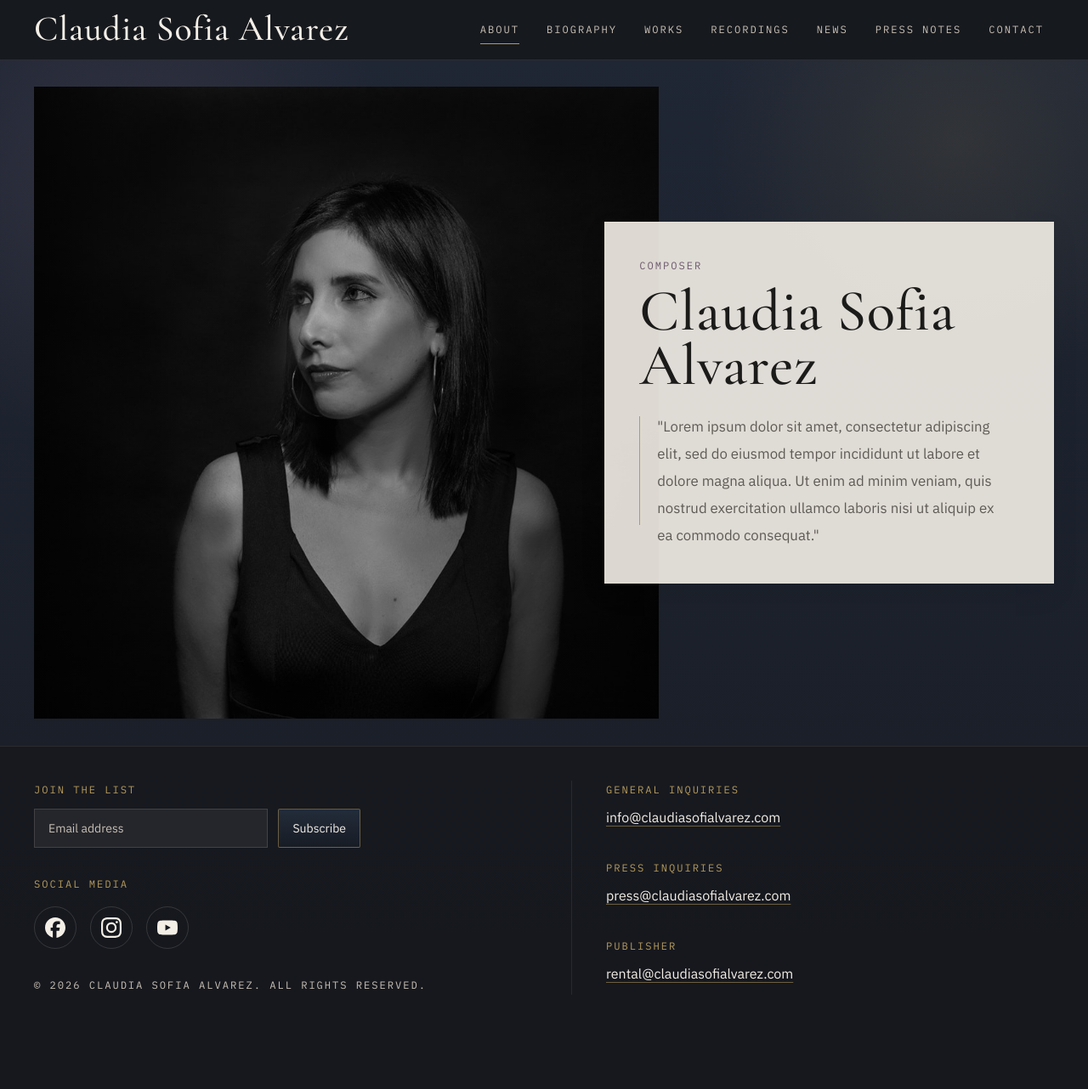
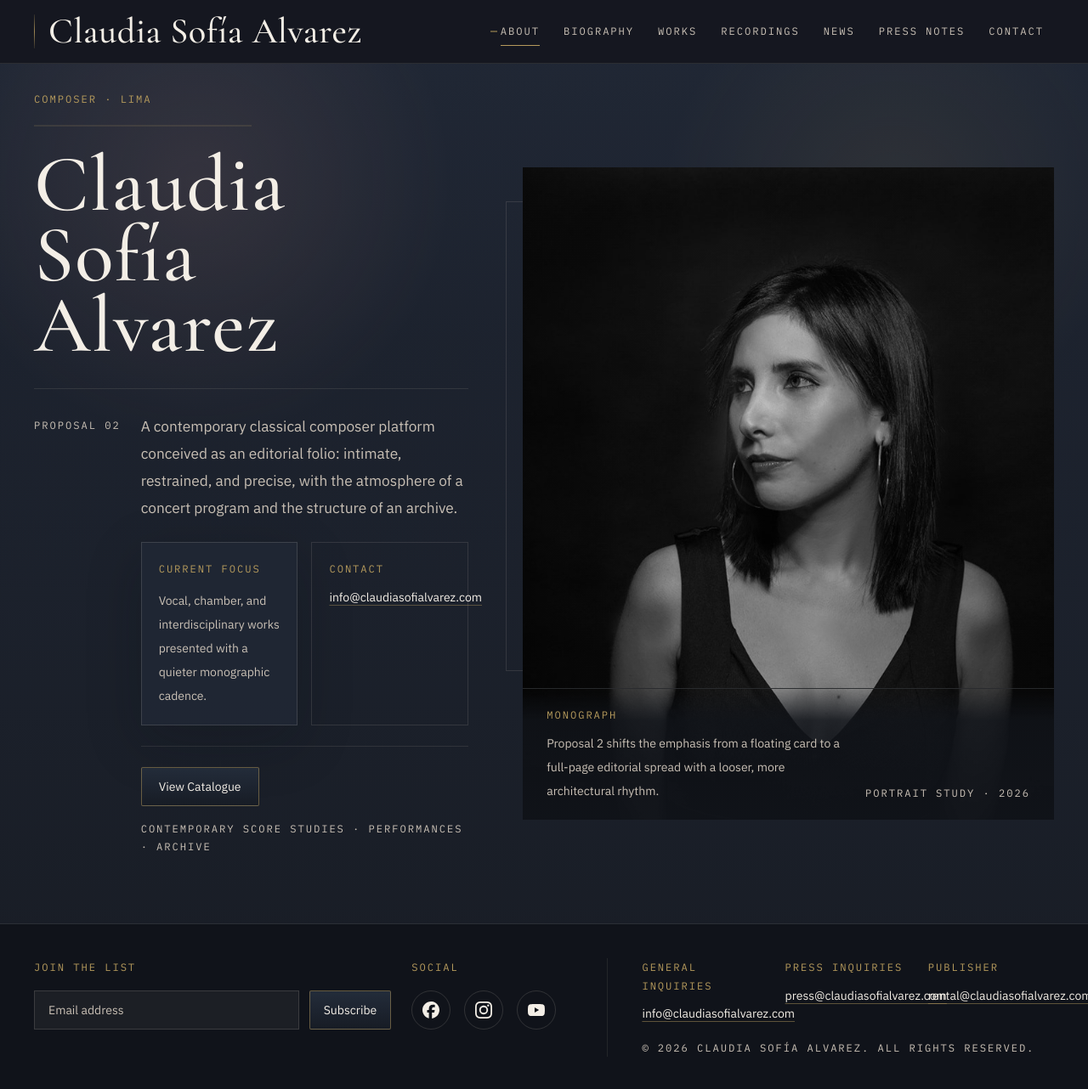
Before and after one commit to yepsan95/claudia-sofia-alvarez-portfolio, a Vue app: page /#/ in a window 1280 px wide. Shown: the whole page at 85% size. Before the commit the page ends 1211 px from the top, so only its background shows below. Built offline with nearby package versions, Linux system fonts and the light colour scheme.

Commit message:
feat: design proposal 2 [49]

```diff
--- a/src/App.vue
+++ b/src/App.vue
@@ -11,7 +11,7 @@
 <script setup lang="ts">
 import BaseNavBar from "./components/BaseNavBar.vue";
 
-const navBarTitle = "Claudia Sofia Alvarez";
+const navBarTitle = "Claudia Sofía Alvarez";
 const navBarOptions = [
   { name: "about", label: "About", to: "/" },
   { name: "biography", label: "Biography", to: "/biography" },
--- a/src/components/BaseAccordion.vue
+++ b/src/components/BaseAccordion.vue
@@ -1,5 +1,5 @@
 <template>
-  <div class="space-y-3">
+  <div class="space-y-5">
     <base-collapse
       v-for="(element, dataKey) in props.data"
       :key="dataKey"
@@ -8,7 +8,7 @@
           setCollapseRef(element.id, el as InstanceType<typeof BaseCollapse>)
       "
       :title="element.title"
-      title-class="flex items-center justify-center"
+      title-class="flex items-center justify-start"
       :is-open="props.openCollapseState[element.title]"
       @update:is-open="(value) => handleCollapseToggle(element.title, value)"
     >
--- a/src/components/BaseCollapse.vue
+++ b/src/components/BaseCollapse.vue
@@ -1,8 +1,8 @@
 <template>
-  <Disclosure as="div" class="mx-auto w-full bg-transparent py-3">
+  <Disclosure as="div" class="mx-auto w-full bg-transparent py-2">
     <DisclosureButton
       @click="toggleOpen"
-      class="score-rule relative flex w-full items-center justify-center px-4 py-3 text-center focus:outline-none"
+      class="score-rule relative flex w-full items-center justify-start px-4 py-3 text-left focus:outline-none sm:px-6 lg:px-8"
     >
       <slot name="title">
         <span
@@ -23,7 +23,7 @@
       @after-leave="afterLeave"
     >
       <DisclosurePanel v-if="localOpen" static>
-        <div class="w-full text-center center-slot">
+        <div class="w-full center-slot">
           <slot>
             <div
               class="inline-block text-sm text-[var(--text-secondary-light)]"
--- a/src/components/BaseFilter.vue
+++ b/src/components/BaseFilter.vue
@@ -1,11 +1,11 @@
 <template>
-  <div class="flex flex-wrap items-center justify-center gap-3">
+  <div class="flex flex-wrap items-center gap-3">
     <button
       v-for="option in props.options"
       :key="option.id"
       type="button"
       :aria-pressed="isSelected(option.id)"
-      class="rounded-full border px-4 py-2 text-sm font-medium tracking-[0.01em] transition-all duration-300 focus:outline-none focus:ring-2 focus:ring-[rgba(181,154,92,0.38)] focus:ring-offset-2 focus:ring-offset-[var(--color-paper)]"
+      class="section-label rounded-full border px-4 py-2 transition-all duration-300 focus:outline-none focus:ring-2 focus:ring-[rgba(181,154,92,0.38)] focus:ring-offset-2 focus:ring-offset-[var(--color-paper)]"
       :class="getPillClasses(option.id)"
       @click="toggleOption(option.id)"
     >
@@ -59,5 +59,5 @@ const toggleOption = (optionId: string) => {
 const getPillClasses = (optionId: string) =>
   isSelected(optionId)
     ? "border-[rgba(110,89,109,0.72)] bg-[var(--color-plum)] text-[var(--text-primary-dark)] shadow-[0_10px_25px_rgba(110,89,109,0.16)]"
-    : "border-[var(--border-soft)] bg-[rgba(244,240,232,0.88)] text-[var(--text-secondary-light)] hover:border-[rgba(181,154,92,0.6)] hover:text-[var(--text-primary-light)]";
+    : "border-[var(--border-soft)] bg-[rgba(244,240,232,0.78)] text-[var(--text-secondary-light)] hover:border-[rgba(181,154,92,0.58)] hover:text-[var(--text-primary-light)]";
 </script>
--- a/src/components/BaseNavBar.vue
+++ b/src/components/BaseNavBar.vue
@@ -1,14 +1,17 @@
 <template>
   <nav
-    class="fixed left-0 top-0 z-50 w-full border-b border-[rgba(201,192,181,0.12)] bg-[rgba(22,24,29,0.92)] text-[var(--text-primary-dark)] backdrop-blur-md"
+    class="fixed left-0 top-0 z-50 w-full border-b border-[rgba(201,192,181,0.12)] bg-[rgba(20,23,30,0.9)] text-[var(--text-primary-dark)] backdrop-blur-xl"
   >
     <div
-      class="mx-auto flex min-h-16 w-full max-w-[90rem] items-center justify-between gap-4 px-4 py-3 md:min-h-[70px] md:px-6 xl:px-10"
+      class="mx-auto flex min-h-16 w-full max-w-[96rem] items-center justify-between gap-4 px-4 py-3 md:min-h-[74px] md:px-6 xl:px-10"
     >
-      <div class="flex min-w-0 items-center">
+      <div class="flex min-w-0 items-center gap-4">
+        <span
+          class="hidden h-10 w-px bg-[linear-gradient(180deg,rgba(181,154,92,0.15),rgba(181,154,92,0.85),rgba(181,154,92,0.15))] lg:block"
+        />
         <router-link
           to="/"
-          class="font-display text-[2rem] leading-none tracking-[0.02em] text-[var(--text-primary-dark)] transition-colors duration-300 hover:text-[var(--color-gold)] md:text-[2.6rem]"
+          class="min-w-0 whitespace-nowrap font-display text-[clamp(1.4rem,7vw,2rem)] leading-none tracking-[0.01em] text-[var(--text-primary-dark)] transition-colors duration-300 hover:text-[var(--color-gold)] md:text-[2.65rem]"
           @click="isMenuOpen = false"
         >
           {{ props.title }}
@@ -25,11 +28,11 @@
       </button>
       <div
         id="site-nav-links"
-        class="absolute left-0 top-full w-full border-t border-[rgba(201,192,181,0.12)] bg-[rgba(22,24,29,0.97)] px-4 py-4 lg:static lg:w-auto lg:border-t-0 lg:bg-transparent lg:p-0"
+        class="absolute left-0 top-full w-full border-t border-[rgba(201,192,181,0.12)] bg-[rgba(20,23,30,0.97)] px-4 py-4 lg:static lg:w-auto lg:border-t-0 lg:bg-transparent lg:p-0"
         :class="isMenuOpen ? 'block' : 'hidden lg:block'"
       >
         <div
-          class="flex flex-col gap-1 lg:flex-row lg:flex-wrap lg:items-center lg:justify-end lg:gap-2"
+          class="flex flex-col gap-1 lg:flex-row lg:flex-wrap lg:items-center lg:justify-end lg:gap-1"
         >
           <router-link
             v-for="option in props.options"
@@ -40,11 +43,11 @@
           >
             <a
               :href="href"
-              class="section-label relative inline-flex rounded-sm px-3 py-2 text-[var(--text-secondary-dark)] transition-colors duration-300 hover:text-[var(--text-primary-dark)] lg:px-2 lg:py-3 xl:px-3"
+              class="section-label relative inline-flex rounded-sm px-3 py-2 text-[var(--text-secondary-dark)] transition-colors duration-300 hover:text-[var(--text-primary-dark)] lg:px-3 lg:py-3"
               :class="
                 isActive
-                  ? 'text-[var(--text-primary-dark)] after:absolute after:bottom-[0.35rem] after:left-3 after:right-3 after:h-px after:bg-[var(--color-gold)] lg:after:left-2 lg:after:right-2 xl:after:left-3 xl:after:right-3'
-                  : 'after:absolute after:bottom-[0.35rem] after:left-3 after:right-3 after:h-px after:origin-center after:scale-x-0 after:bg-[var(--color-gold)] after:transition-transform after:duration-300 hover:after:scale-x-100 lg:after:left-2 lg:after:right-2 xl:after:left-3 xl:after:right-3'
+                  ? 'text-[var(--text-primary-dark)] before:absolute before:left-0 before:top-1/2 before:hidden before:h-px before:w-2 before:-translate-y-1/2 before:bg-[var(--color-gold)] lg:before:block after:absolute after:bottom-[0.35rem] after:left-3 after:right-3 after:h-px after:bg-[var(--color-gold)]'
+                  : 'after:absolute after:bottom-[0.35rem] after:left-3 after:right-3 after:h-px after:origin-center after:scale-x-0 after:bg-[var(--color-gold)] after:transition-transform after:duration-300 hover:after:scale-x-100'
               "
               @click="
                 navigate();
--- a/src/views/HomeView.vue
+++ b/src/views/HomeView.vue
@@ -1,61 +1,128 @@
 <template>
-  <div class="surface-ink min-h-screen pt-16 md:pt-[70px]">
-    <section class="relative overflow-hidden">
+  <div class="surface-ink min-h-screen pt-16 md:pt-[74px]">
+    <section
+      class="relative overflow-hidden border-b border-[rgba(201,192,181,0.1)]"
+    >
       <div
-        class="pointer-events-none absolute inset-0 bg-[radial-gradient(circle_at_12%_18%,rgba(110,89,109,0.24),transparent_24%),radial-gradient(circle_at_88%_12%,rgba(181,154,92,0.12),transparent_22%)]"
+        class="pointer-events-none absolute inset-0 bg-[radial-gradient(circle_at_18%_14%,rgba(166,124,122,0.16),transparent_22%),radial-gradient(circle_at_82%_16%,rgba(181,154,92,0.1),transparent_20%),linear-gradient(180deg,rgba(33,40,53,0.34),rgba(17,20,26,0.08)_32%,transparent_68%)]"
       />
       <div
-        class="mx-auto grid min-h-[calc(100vh-70px)] max-w-[96rem] items-center gap-8 px-4 py-8 sm:px-6 lg:grid-cols-[minmax(0,1.2fr)_minmax(19rem,0.68fr)] lg:px-10 xl:gap-12"
+        class="mx-auto grid min-h-[calc(100vh-74px)] max-w-[96rem] gap-10 px-4 py-8 sm:px-6 lg:grid-cols-[minmax(0,0.9fr)_minmax(0,1.1fr)] lg:items-center lg:px-10 xl:gap-16"
       >
         <div
-          class="relative overflow-hidden bg-black shadow-[var(--shadow-deep)]"
+          class="relative z-10 order-2 max-w-[38rem] pb-8 lg:order-1 lg:pb-12"
         >
-          <img
-            src="../assets/photo.jpg"
-            alt="Portrait of Claudia Sofia Alvarez"
-            class="h-full min-h-[28rem] w-full object-cover object-center"
-          />
+          <p class="section-label text-[var(--color-gold)]">Composer · Lima</p>
+          <div class="mt-5 score-rule w-full max-w-[16rem]">
+            <span class="relative block h-px" />
+          </div>
+          <h1
+            class="mt-7 max-w-[10ch] font-display text-[3.15rem] leading-[0.88] text-[var(--text-primary-dark)] sm:text-[4.5rem] lg:text-[5.9rem]"
+          >
+            Claudia Sofía Alvarez
+          </h1>
           <div
-            class="pointer-events-none absolute inset-0 bg-[linear-gradient(90deg,rgba(0,0,0,0.72)_0%,rgba(0,0,0,0.16)_32%,rgba(0,0,0,0.52)_100%)]"
-          />
+            class="mt-8 grid gap-6 border-t border-[rgba(201,192,181,0.12)] pt-7 lg:grid-cols-[auto_minmax(0,1fr)]"
+          >
+            <p class="section-label pt-1 text-[var(--text-secondary-dark)]">
+              Proposal 02
+            </p>
+            <div class="space-y-6">
+              <p
+                class="max-w-[34rem] text-[1.02rem] leading-8 text-[var(--text-secondary-dark)] sm:text-[1.08rem]"
+              >
+                A contemporary classical composer platform conceived as an
+                editorial folio: intimate, restrained, and precise, with the
+                atmosphere of a concert program and the structure of an archive.
+              </p>
+              <div class="grid gap-4 sm:grid-cols-2">
+                <div class="panel-ink px-5 py-5">
+                  <p class="section-label text-[var(--color-gold)]">
+                    Current Focus
+                  </p>
+                  <p
+                    class="mt-3 text-sm leading-7 text-[var(--text-secondary-dark)]"
+                  >
+                    Vocal, chamber, and interdisciplinary works presented with a
+                    quieter monographic cadence.
+                  </p>
                 </div>
-        <div class="relative z-10 self-center lg:-ml-20 xl:-ml-28">
-          <div class="panel-paper px-6 py-8 sm:px-8 sm:py-10 lg:px-10">
-            <p class="section-label text-[var(--color-plum)]">Composer</p>
-            <h1
-              class="mt-3 max-w-[14ch] font-display text-[2.6rem] leading-[0.92] text-[var(--text-primary-light)] sm:text-[3.3rem] lg:text-[4.3rem]"
+                <div class="border border-[rgba(201,192,181,0.14)] px-5 py-5">
+                  <p class="section-label text-[var(--color-gold)]">Contact</p>
+                  <a
+                    href="mailto:info@claudiasofialvarez.com"
+                    class="mt-3 inline-block text-sm text-[var(--text-primary-dark)] underline decoration-[rgba(181,154,92,0.4)] underline-offset-4 transition-colors duration-300 hover:text-[var(--color-gold)]"
                   >
-              Claudia Sofia Alvarez
-            </h1>
-            <div class="mt-6 flex items-start gap-4 sm:gap-5">
-              <div class="mt-1 h-32 w-px shrink-0 bg-[var(--color-gold)]" />
-              <p
-                class="max-w-[26rem] text-[1rem] leading-8 text-[var(--text-secondary-light)] sm:text-[1.05rem]"
+                    info@claudiasofialvarez.com
+                  </a>
+                </div>
+              </div>
+              <div
+                class="flex flex-wrap items-center gap-4 border-t border-[rgba(201,192,181,0.12)] pt-6"
               >
-                "Lorem ipsum dolor sit amet, consectetur adipiscing elit, sed do
-                eiusmod tempor incididunt ut labore et dolore magna aliqua. Ut
-                enim ad minim veniam, quis nostrud exercitation ullamco laboris
-                nisi ut aliquip ex ea commodo consequat."
+                <router-link
+                  to="/works"
+                  class="button-primary inline-flex rounded-sm px-5 py-3 text-sm"
+                >
+                  View Catalogue
+                </router-link>
+                <p class="section-label text-[var(--text-secondary-dark)]">
+                  Contemporary score studies · performances · archive
                 </p>
               </div>
             </div>
           </div>
         </div>
+        <div class="relative order-1 lg:order-2">
+          <div
+            class="pointer-events-none absolute -left-5 top-10 hidden h-[72%] w-[44%] border border-[rgba(201,192,181,0.14)] lg:block"
+          />
+          <div
+            class="relative ml-auto max-w-[46rem] overflow-hidden bg-black shadow-[var(--shadow-deep)]"
+          >
+            <img
+              src="../assets/photo.jpg"
+              alt="Portrait of Claudia Sofía Alvarez"
+              class="h-[32rem] w-full object-cover object-center sm:h-[40rem] lg:h-[48rem]"
+            />
+            <div
+              class="pointer-events-none absolute inset-0 bg-[linear-gradient(180deg,rgba(0,0,0,0.06),rgba(0,0,0,0.22)),linear-gradient(90deg,rgba(0,0,0,0.46),transparent_32%,rgba(0,0,0,0.18)_100%)]"
+            />
+            <div
+              class="absolute bottom-0 left-0 right-0 grid gap-4 border-t border-[rgba(201,192,181,0.12)] bg-[linear-gradient(180deg,rgba(17,20,26,0),rgba(17,20,26,0.82)_24%,rgba(17,20,26,0.94)_100%)] px-5 py-5 sm:grid-cols-[minmax(0,1fr)_auto] sm:px-7"
+            >
+              <div>
+                <p class="section-label text-[var(--color-gold)]">Monograph</p>
+                <p
+                  class="mt-2 max-w-[26rem] text-sm leading-7 text-[var(--text-secondary-dark)]"
+                >
+                  Proposal 2 shifts the emphasis from a floating card to a
+                  full-page editorial spread with a looser, more architectural
+                  rhythm.
+                </p>
+              </div>
+              <div class="self-end">
+                <p class="section-label text-[var(--text-secondary-dark)]">
+                  Portrait Study · 2026
+                </p>
+              </div>
+            </div>
+          </div>
+        </div>
+      </div>
     </section>
-    <section
-      class="border-t border-[rgba(201,192,181,0.1)] bg-[rgba(22,24,29,0.78)]"
+    <section class="bg-[rgba(16,19,25,0.92)]">
+      <div
+        class="mx-auto grid max-w-[96rem] gap-8 px-4 py-10 sm:px-6 lg:grid-cols-[minmax(0,1.1fr)_minmax(0,0.9fr)] lg:px-10"
       >
-      <div
-        class="mx-auto grid max-w-[90rem] gap-8 px-4 py-10 sm:px-6 md:grid-cols-[minmax(0,1fr)_minmax(0,1fr)] lg:gap-16 lg:px-10"
-      >
-        <div class="space-y-8">
-          <div>
+        <div class="grid gap-6 sm:grid-cols-3">
+          <div class="sm:col-span-2">
             <p class="section-label text-[var(--color-gold)]">Join The List</p>
-            <div class="mt-3 flex max-w-sm flex-col gap-3 sm:flex-row">
+            <div class="mt-4 flex max-w-xl flex-col gap-3 sm:flex-row">
               <input
                 type="email"
                 placeholder="Email address"
-                class="min-w-0 flex-1 border border-[rgba(201,192,181,0.18)] bg-[rgba(243,238,230,0.06)] px-4 py-3 text-sm text-[var(--text-primary-dark)] placeholder:text-[var(--text-secondary-dark)] focus:border-[rgba(181,154,92,0.64)] focus:outline-none"
+                class="min-w-0 flex-1 border border-[rgba(201,192,181,0.18)] bg-[rgba(243,238,230,0.05)] px-4 py-3 text-sm text-[var(--text-primary-dark)] placeholder:text-[var(--text-secondary-dark)] focus:border-[rgba(181,154,92,0.64)] focus:outline-none"
               />
               <button
                 type="button"
@@ -66,7 +133,7 @@
             </div>
           </div>
           <div>
-            <p class="section-label text-[var(--color-gold)]">Social Media</p>
+            <p class="section-label text-[var(--color-gold)]">Social</p>
             <ul class="mt-4 flex gap-4">
               <li>
                 <a
@@ -75,7 +142,7 @@
                   rel="noopener noreferrer"
                   class="inline-flex rounded-full border border-[rgba(201,192,181,0.18)] p-3 text-[var(--text-primary-dark)] transition-colors duration-300 hover:border-[rgba(181,154,92,0.6)] hover:text-[var(--color-gold)]"
                 >
-                  <facebook-icon class="size-6" />
+                  <facebook-icon class="size-5" />
                 </a>
               </li>
               <li>
@@ -85,7 +152,7 @@
                   rel="noopener noreferrer"
                   class="inline-flex rounded-full border border-[rgba(201,192,181,0.18)] p-3 text-[var(--text-primary-dark)] transition-colors duration-300 hover:border-[rgba(181,154,92,0.6)] hover:text-[var(--color-gold)]"
                 >
-                  <instagram-icon class="size-6" />
+                  <instagram-icon class="size-5" />
                 </a>
               </li>
               <li>
@@ -95,25 +162,23 @@
                   rel="noopener noreferrer"
                   class="inline-flex rounded-full border border-[rgba(201,192,181,0.18)] p-3 text-[var(--text-primary-dark)] transition-colors duration-300 hover:border-[rgba(181,154,92,0.6)] hover:text-[var(--color-gold)]"
                 >
-                  <youtube-icon class="size-6" />
+                  <youtube-icon class="size-5" />
                 </a>
               </li>
             </ul>
           </div>
-          <p class="section-label text-[var(--text-secondary-dark)]">
-            © 2026 Claudia Sofia Alvarez. All rights reserved.
-          </p>
         </div>
         <div
-          class="grid gap-6 border-t border-[rgba(201,192,181,0.1)] pt-8 md:border-l md:border-t-0 md:pl-10 md:pt-0"
+          class="grid gap-5 border-t border-[rgba(201,192,181,0.1)] pt-6 lg:border-l lg:border-t-0 lg:pl-10 lg:pt-0"
         >
+          <div class="grid gap-5 sm:grid-cols-3">
             <div>
               <p class="section-label text-[var(--color-gold)]">
                 General Inquiries
               </p>
               <a
                 href="mailto:info@claudiasofialvarez.com"
-              class="mt-2 block text-[var(--text-primary-dark)] underline decoration-[rgba(181,154,92,0.55)] underline-offset-4 transition-colors duration-300 hover:text-[var(--color-gold)]"
+                class="mt-3 block text-sm text-[var(--text-primary-dark)] underline decoration-[rgba(181,154,92,0.48)] underline-offset-4 transition-colors duration-300 hover:text-[var(--color-gold)]"
               >
                 info@claudiasofialvarez.com
               </a>
@@ -124,7 +189,7 @@
               </p>
               <a
                 href="mailto:press@claudiasofialvarez.com"
-              class="mt-2 block text-[var(--text-primary-dark)] underline decoration-[rgba(181,154,92,0.55)] underline-offset-4 transition-colors duration-300 hover:text-[var(--color-gold)]"
+                class="mt-3 block text-sm text-[var(--text-primary-dark)] underline decoration-[rgba(181,154,92,0.48)] underline-offset-4 transition-colors duration-300 hover:text-[var(--color-gold)]"
               >
                 press@claudiasofialvarez.com
               </a>
@@ -133,11 +198,15 @@
               <p class="section-label text-[var(--color-gold)]">Publisher</p>
               <a
                 href="mailto:rental@claudiasofialvarez.com"
-              class="mt-2 block text-[var(--text-primary-dark)] underline decoration-[rgba(181,154,92,0.55)] underline-offset-4 transition-colors duration-300 hover:text-[var(--color-gold)]"
+                class="mt-3 block text-sm text-[var(--text-primary-dark)] underline decoration-[rgba(181,154,92,0.48)] underline-offset-4 transition-colors duration-300 hover:text-[var(--color-gold)]"
               >
                 rental@claudiasofialvarez.com
               </a>
             </div>
+          </div>
+          <p class="section-label text-[var(--text-secondary-dark)]">
+            © 2026 Claudia Sofía Alvarez. All rights reserved.
+          </p>
         </div>
       </div>
     </section>
@@ -145,9 +214,8 @@
 </template>
 
 <script setup lang="ts">
+import { RouterLink } from "vue-router";
 import facebookIcon from "../assets/facebook.svg";
 import InstagramIcon from "../assets/instagram.svg";
 import youtubeIcon from "../assets/youtube.svg";
 </script>
-
-<style scoped></style>
--- a/src/views/WorksView.vue
+++ b/src/views/WorksView.vue
@@ -1,6 +1,6 @@
 <template>
   <base-timeline
-    title="Claudia Sofia Alvarez' Works By Year"
+    title="Claudia Sofía Alvarez' Works By Year"
     :subtitle="subtitle"
     :timeline-data="worksByYear"
     :filter-options="filterOptions"
@@ -15,7 +15,7 @@ import worksByYear from "../data/worksByYear.json" with { type: "json" };
 import data from "../data/data.json" with { type: "json" };
 
 const subtitle = `
-  Claudia Sofia Alvarez is a Peruvian composer Lorem ipsum dolor sit amet,
+  Claudia Sofía Alvarez is a Peruvian composer Lorem ipsum dolor sit amet,
   consectetur adipiscing elit, sed do eiusmod tempor incididunt ut labore et
   dolore magna aliqua. Ut enim ad minim veniam, quis nostrud exercitation ullamco
   laboris nisi ut aliquip ex ea commodo consequat. Duis aute irure dolor in reprehenderit
@@ -40,7 +40,7 @@ const filterOptions = categories.map((category) => ({
   label: category.charAt(0).toUpperCase() + category.slice(1),
 }));
 
-const sidebarFooter = "© 2026 Claudia Sofia Alvarez";
+const sidebarFooter = "© 2026 Claudia Sofía Alvarez";
 </script>
 
 <style scoped></style>
```
Also changed, not shown: src/components/BaseSidebar.vue (+13 -8 lines), src/components/BaseTimeline.vue (+19 -7 lines), src/components/BaseWork.vue (+46 -19 lines). Lines whose indentation alone changed are shown as unchanged.
